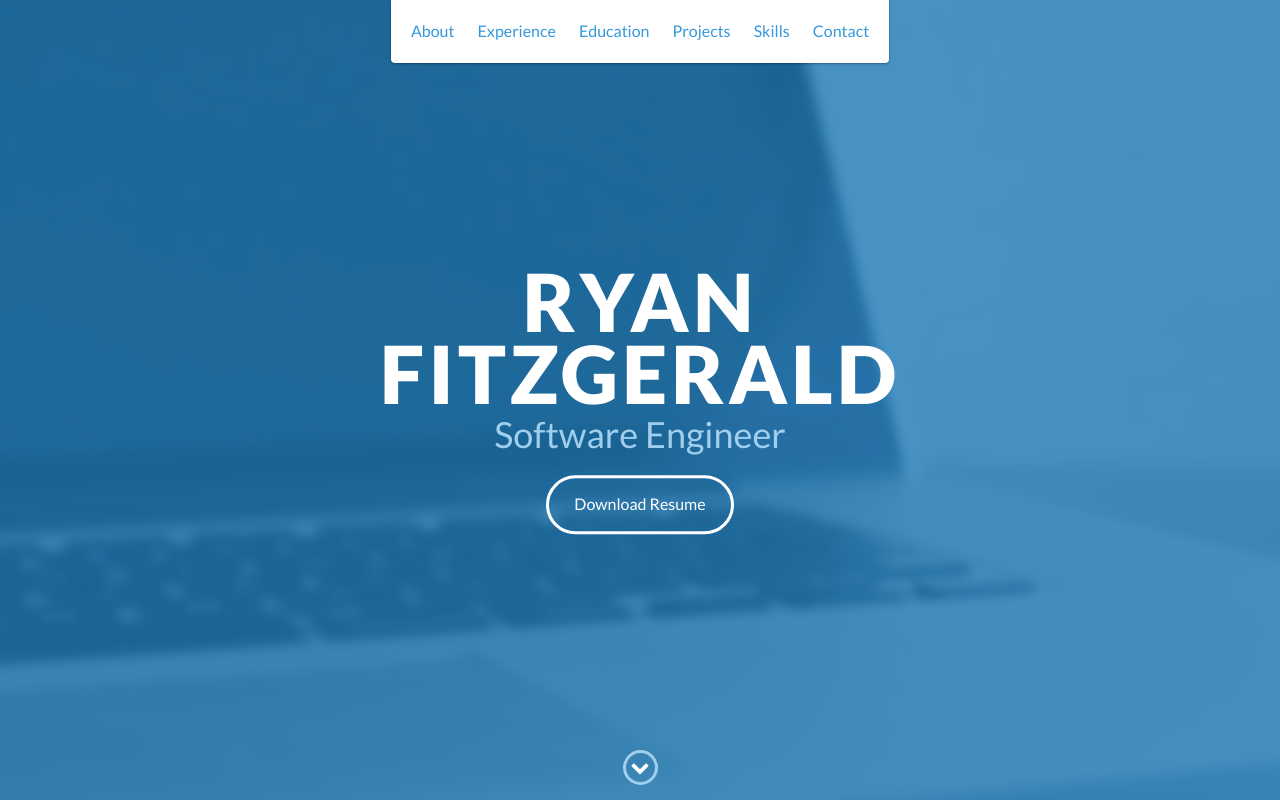
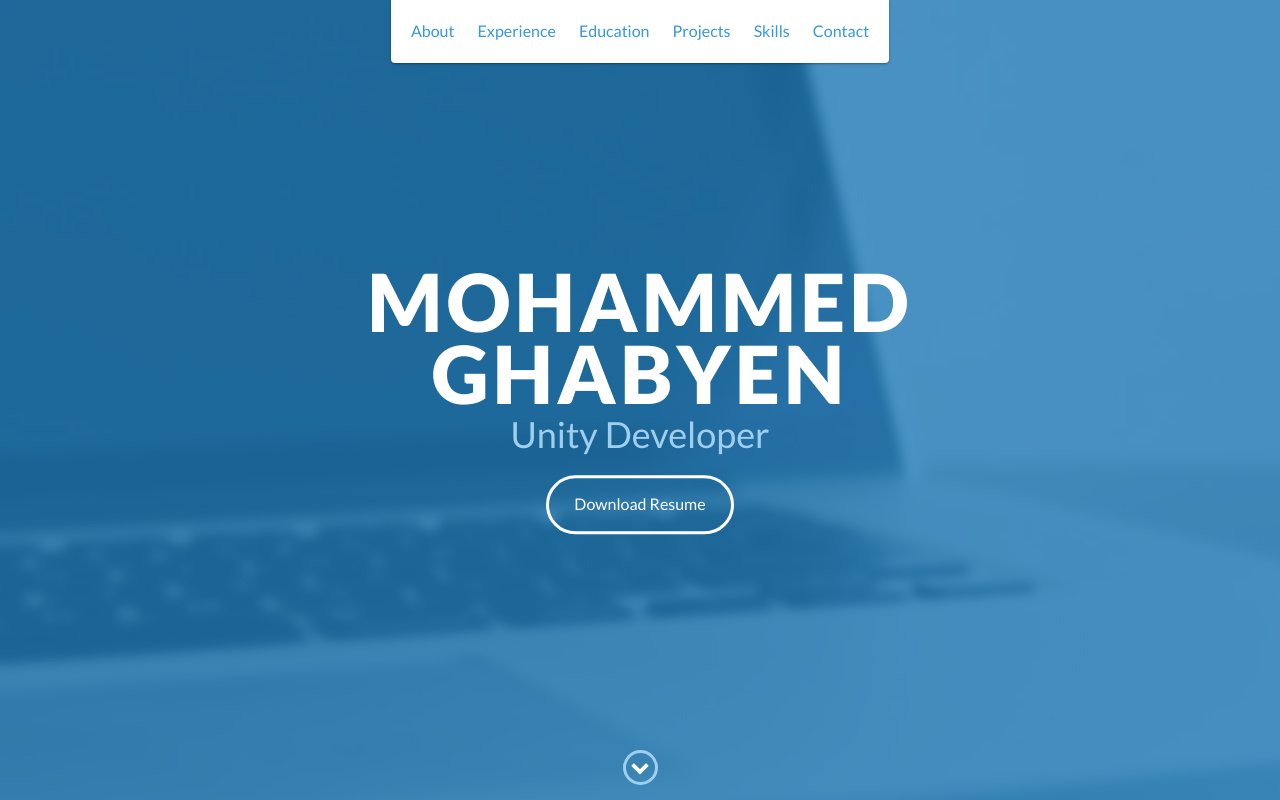
Before and after one commit to MohammedGh92/mhmdgh.github.io, a website: page index.html in a window 1280 px wide. Shown: the top 800 px of the page. Drawn offline with nearby package versions, Linux system fonts and the light colour scheme.

Commit message:
Upload resume
-Index files edits.

```diff
--- a/index.html
+++ b/index.html
@@ -48,8 +48,8 @@
 
     <div id="lead">
         <div id="lead-content">
-            <h1>Ryan Fitzgerald</h1>
-            <h2>Software Engineer</h2>
+            <h1>Mohammed Ghabyen</h1>
+            <h2>Unity Developer</h2>
             <a href="#" class="btn-rounded-white">Download Resume</a>
         </div>
         <!-- End #lead-content -->
```
Also changed, not shown: 2 other files.
